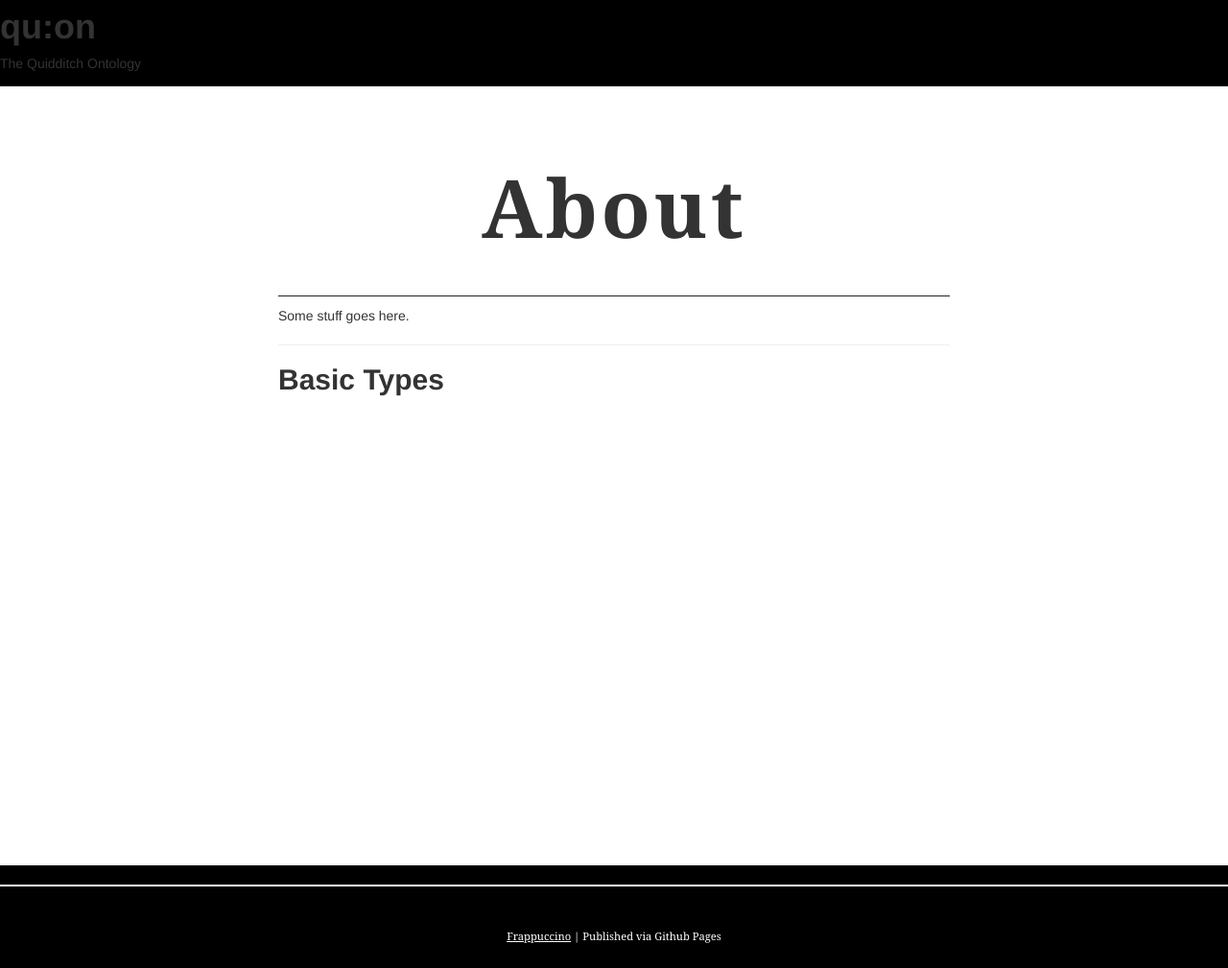
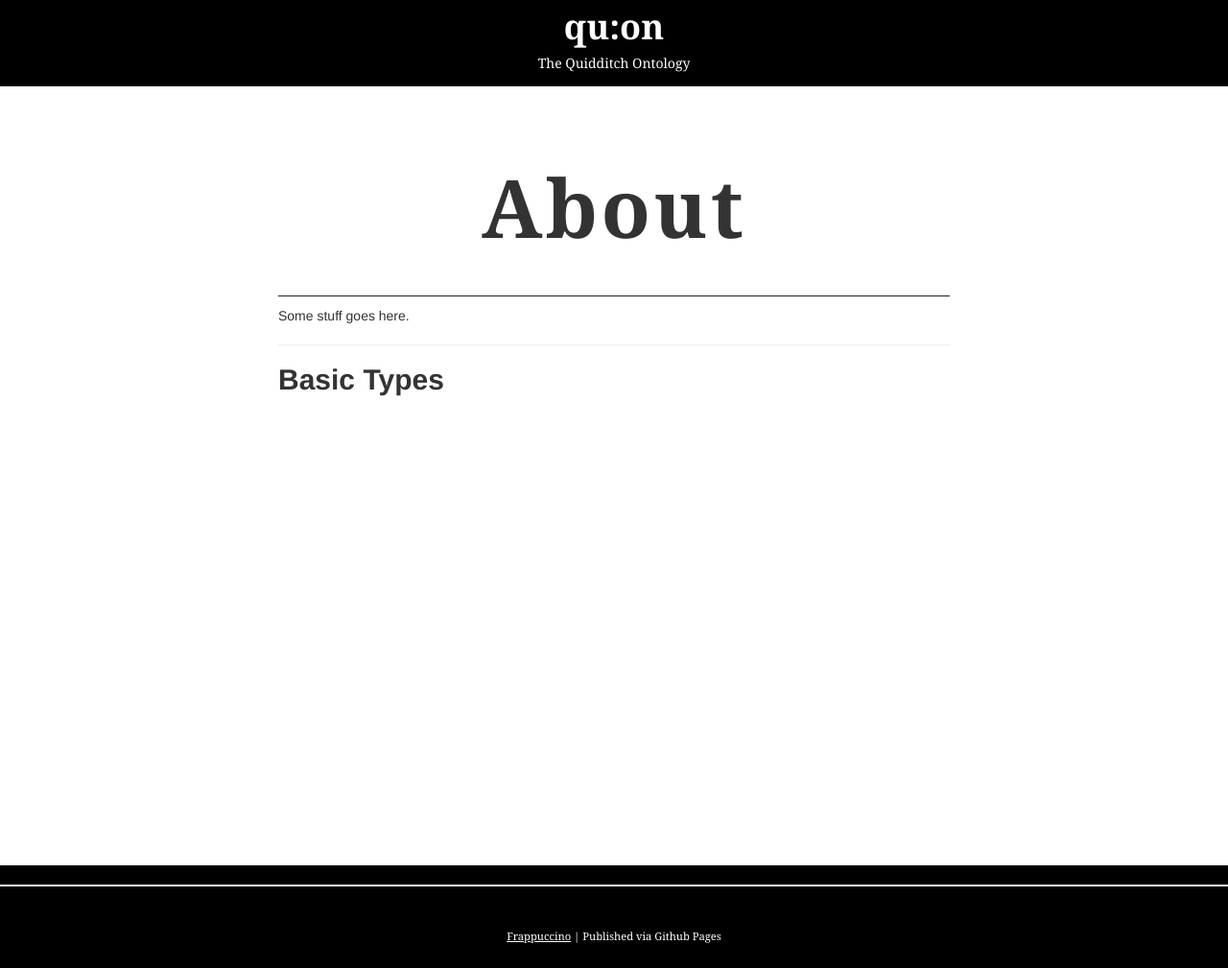
Before and after one commit to helrond/quon, a Jekyll site: the page built from index.html, in a window 1280 px wide. Shown: the whole page at 96% size. Built offline with Jekyll 4.4.1, drawn with Linux system fonts in a browser that asks for light colours; the list of posts is cut into pages by our own code.

Commit message:
tweaking header

```diff
--- a/css/style.css
+++ b/css/style.css
@@ -2251,7 +2251,7 @@ main.container,main.content>.container
 	font-weight: 400;
 	src: local("Noto Serif"),local("NotoSerif"),url(http://themes.googleusercontent.com/static/fonts/notoserif/v1/eCpfeMZI7q4jLksXVRWPQxsxEYwM7FgeyaSgU71cLG0.woff) format("woff");
 }
-.center-txt,.content h1,.entries,.pages,.home-icon,.post h5,.post h2,footer .container
+.center-txt,.content h1,.entries,.pages,.home-icon,.post h5,.post h2,footer .container, header
 {
 	text-align: center;
 }
@@ -2269,6 +2269,13 @@ main.container,main.content>.container
 	filter: alpha(opacity=50);
 	opacity: 0.5;
 	text-decoration: none;
+}
+header {
+    color:#fff;
+    font-family: 'Noto Serif';
+}
+header h1 {
+    font-family: Georgia,"Times New Roman",Times,serif;
 }
 .content
 {
```
